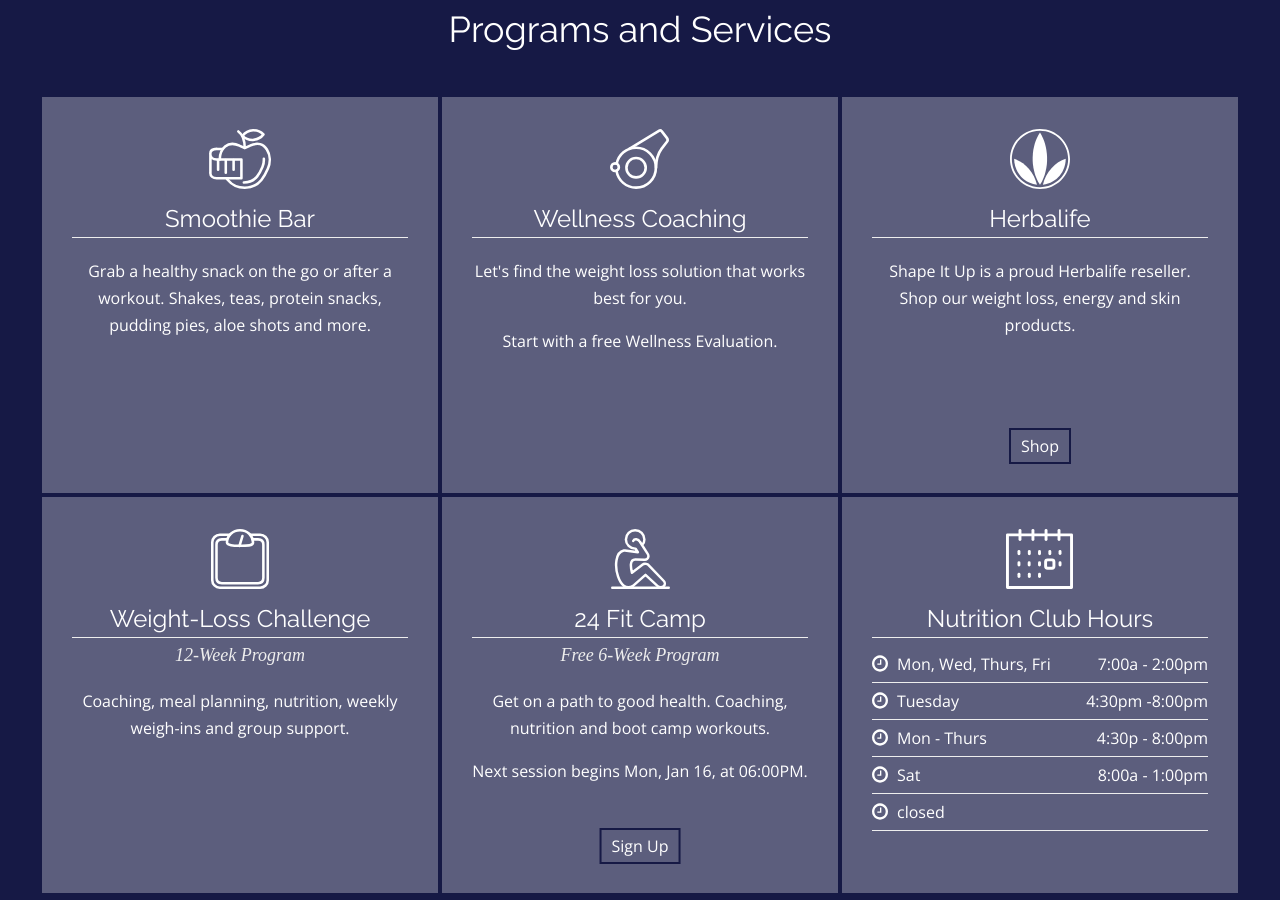
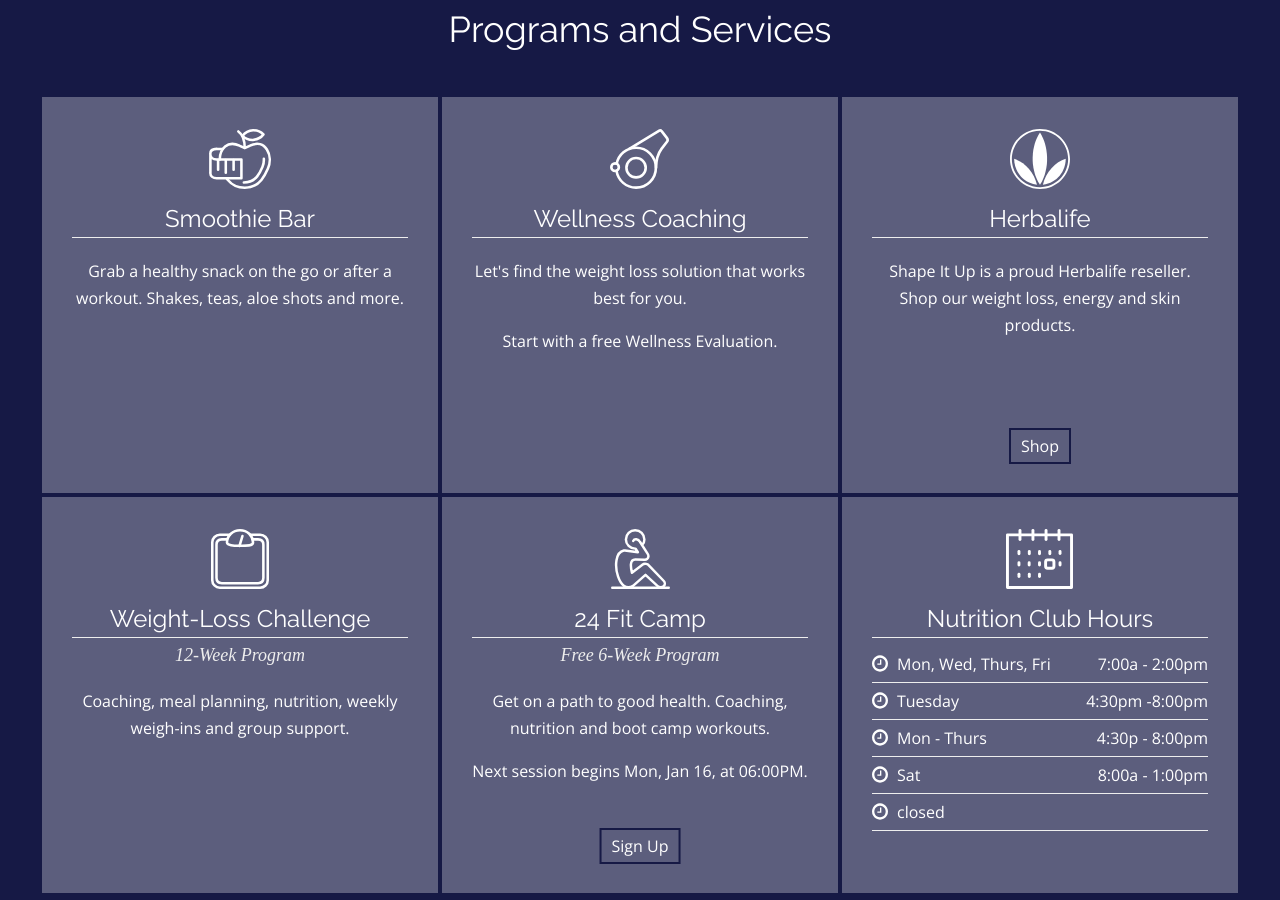
Before and after one commit to rwstone/shapeitup, a Jekyll site: the page built from nutrition/index.md, in a window 1280 px wide and 900 px high, scrolled down 1170 px. Built offline with Jekyll 4.4.1, drawn with Linux system fonts in a browser that asks for light colours; some web fonts are replaced.

Commit message:
Updated Index

```diff
--- a/nutrition/index.md
+++ b/nutrition/index.md
@@ -3,8 +3,8 @@
 banner_image: "/img/billboards/smoothie_bar.jpg"
 service_boxes:
 - title: Smoothie Bar
-  description: Grab a healthy snack on the go or after a workout. Shakes, teas, protein
-    snacks, pudding pies, aloe shots and more.
+  description: Grab a healthy snack on the go or after a workout. Shakes, teas, aloe
+    shots and more.
   image: "/img/icons/apple.svg"
 - title: Wellness Coaching
   description: "Let's find the weight loss solution that works best for you.  \n  \nStart
```
